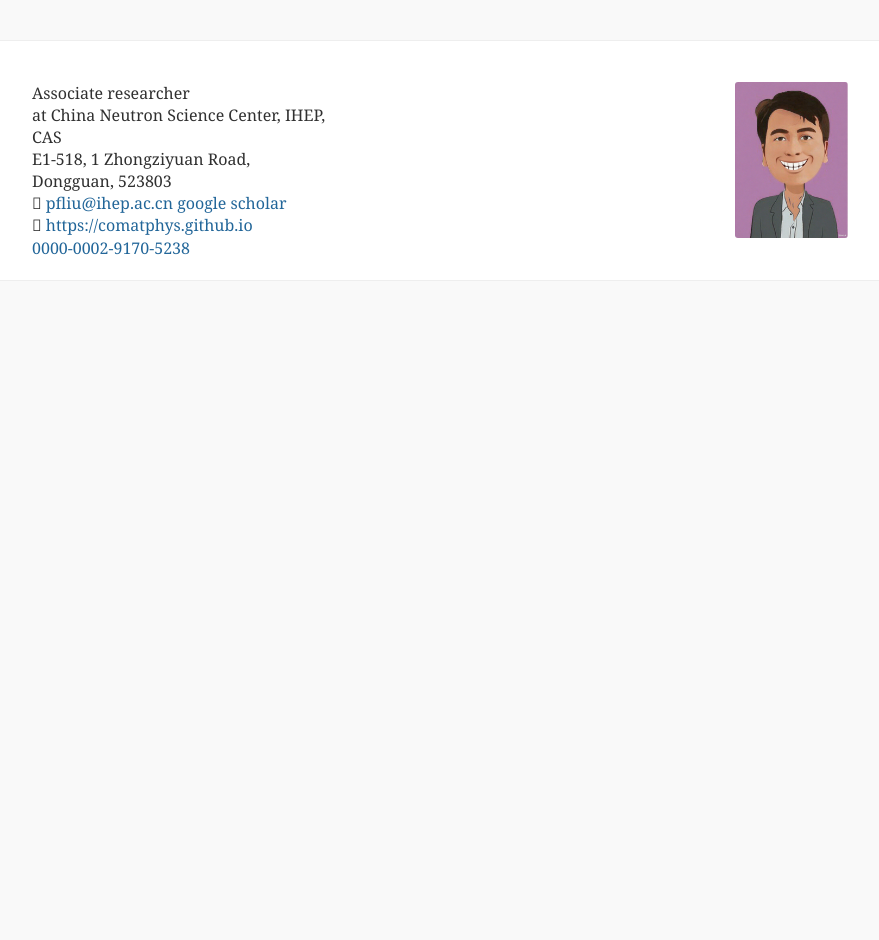
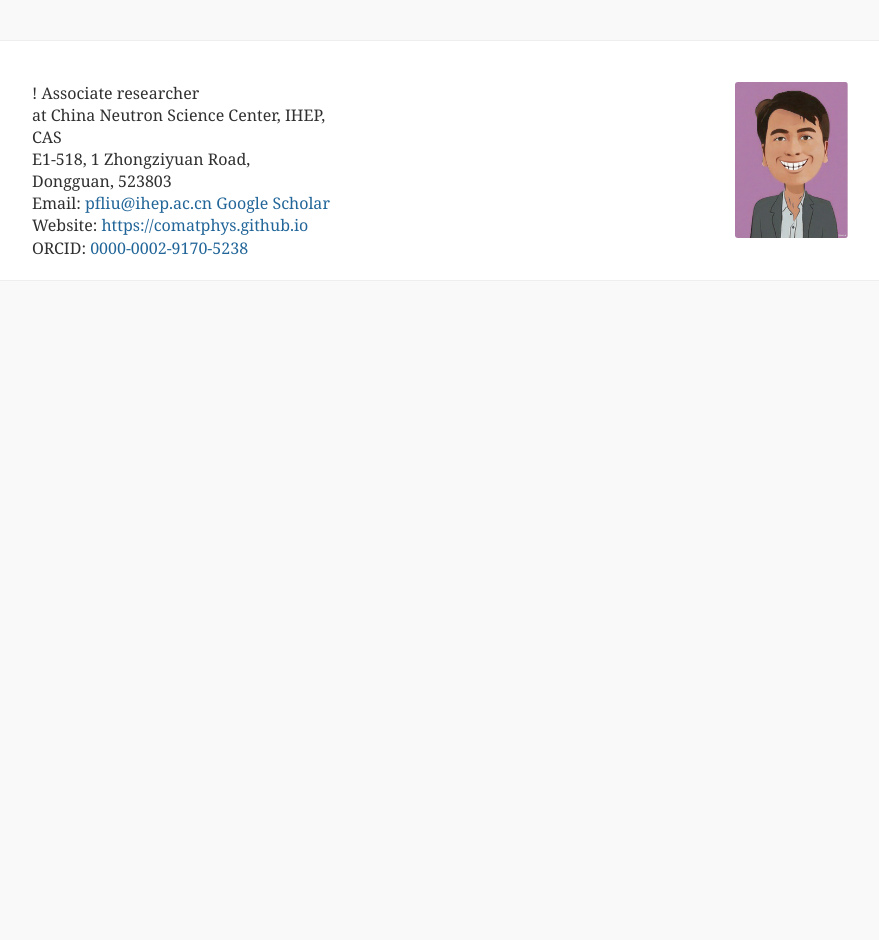
Before and after one commit to comatphys/comatphys.github.io, a Jekyll site: the page built from cv_md/contact.md, in a window 1280 px wide. Shown: the whole page, without its empty margins (200-1079 px from the left). Built offline with Jekyll 4.4.1, drawn with Linux system fonts in a browser that asks for light colours; our own code applies the rules of GitHub Pages for plain Markdown files; comment, search, counter and statistics services are not loaded.

Commit message:
Update contact.md

```diff
--- a/cv_md/contact.md
+++ b/cv_md/contact.md
@@ -1 +1 @@
-Associate researcher <br> at China Neutron Science Center, IHEP, CAS <br> E1-518, 1 Zhongziyuan Road, Dongguan, 523803 <br> <i class="fa-solid fa-envelope"></i> [pfliu@ihep.ac.cn](mailto:pfliu@ihep.ac.cn) <i class="fa-brands fa-google-scholar"></i> [google scholar](https://scholar.google.com/citations?user=v0zhAS4AAAAJ&hl) <br> <i class="fa-solid fa-globe"></i> [https://comatphys.github.io](https://comatphys.github.io)  <br> <i class="fa-brands fa-orcid"></i> [0000-0002-9170-5238](https://orcid.org/0000-0002-9170-5238) | <img src="/images/people/person-pfliu.png" width="22%" style="float:right" /> |
+! Associate researcher <br> at China Neutron Science Center, IHEP, CAS <br> E1-518, 1 Zhongziyuan Road, Dongguan, 523803 <br> Email: [pfliu@ihep.ac.cn](mailto:pfliu@ihep.ac.cn) [Google Scholar](https://scholar.google.com/citations?user=v0zhAS4AAAAJ&hl) <br> Website: [https://comatphys.github.io](https://comatphys.github.io)  <br> ORCID: [0000-0002-9170-5238](https://orcid.org/0000-0002-9170-5238) | <img src="/images/people/person-pfliu.png" width="22%" style="float:right" /> |
```
